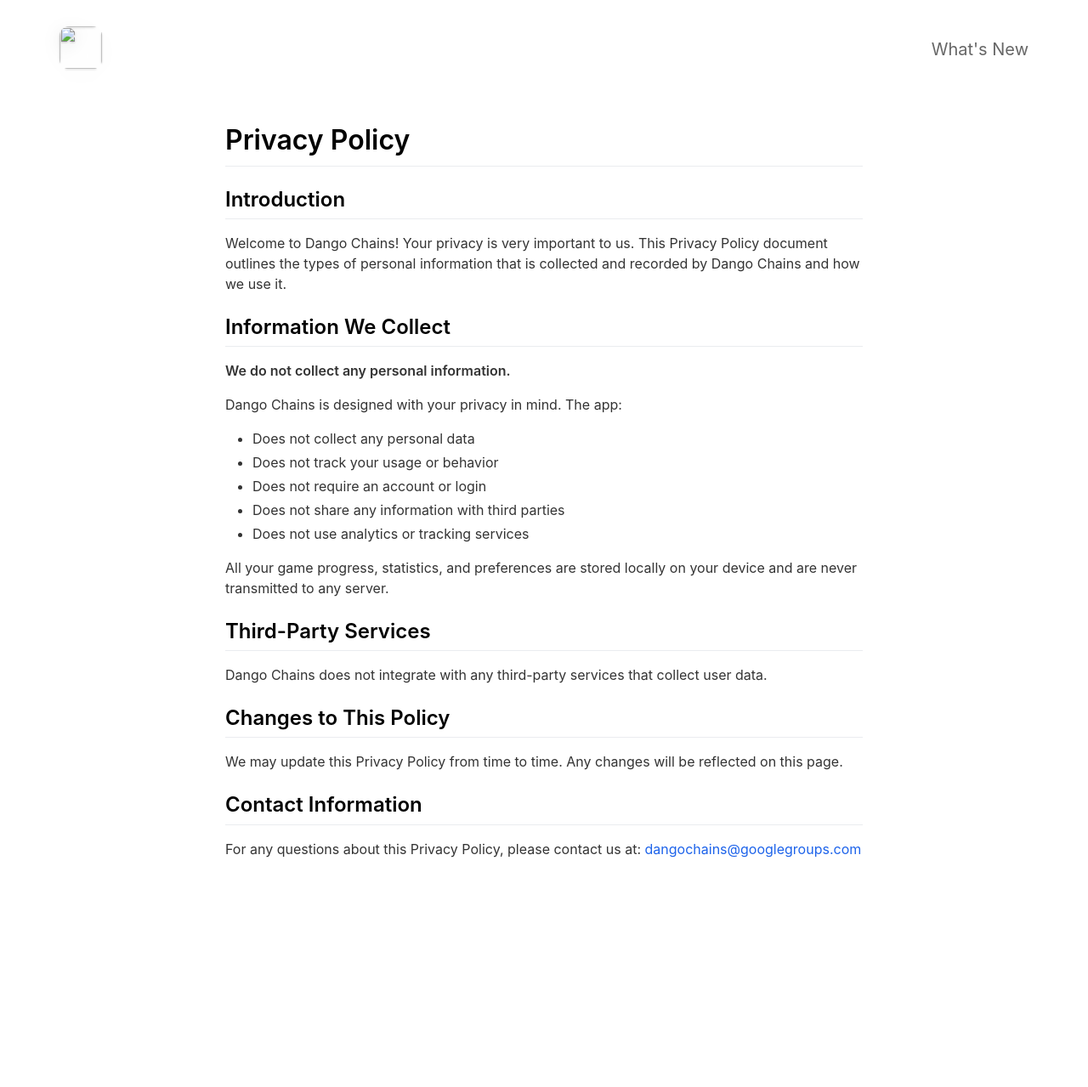
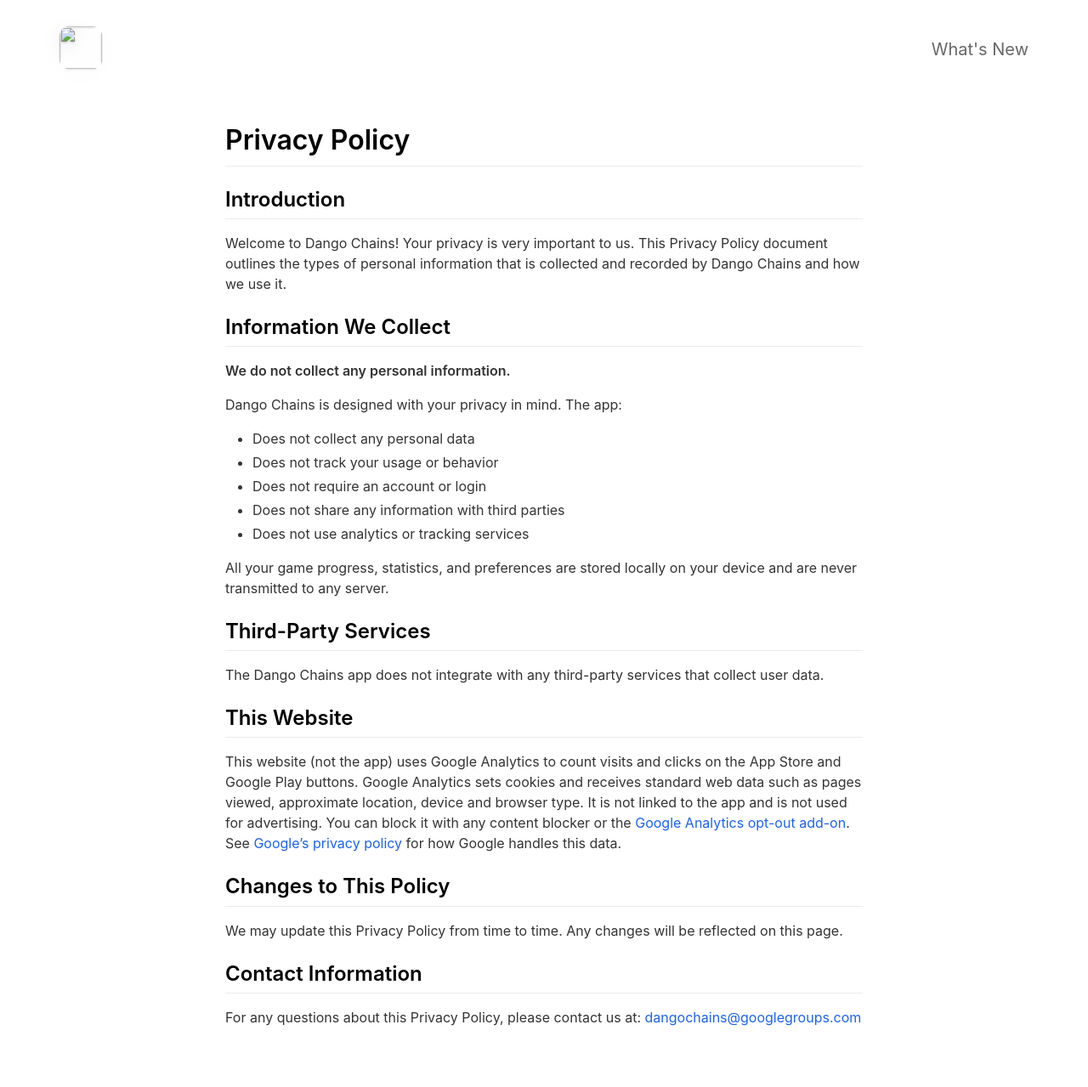
Before and after one commit to JuicyPasta/DangoChains-Landing-Page, a Jekyll site: the page built from _pages/privacypolicy.md, in a window 1280 px wide. Shown: the whole page at 85% size. Built offline with Jekyll 4.4.1, drawn with Linux system fonts in a browser that asks for light colours; nearby versions of some CDN libraries; before the commit the page ends 1081 px from its top, so only the background shows below that.

Commit message:
Add GA4 analytics, Play Store link, and website privacy section
- GA4 web stream G-S9ZVX65FJ7 with app_store_click / play_store_click events
- Fill in the Google Play link so Android visitors can install
- Privacy policy: disclose analytics on the website (the app still has none)

Co-Authored-By: Claude Opus 5.5 <noreply@anthropic.com>

```diff
--- a/_config.yml
+++ b/_config.yml
@@ -6,7 +6,7 @@ ios_app_id                                : 6757343508
 ios_app_country                           : us                                        # Required outside USA. Enter 2 letter country code as in https://en.wikipedia.org/wiki/ISO_3166-1_alpha-2
 
 appstore_link                             :                                           # Automatically populates if not set and if iOS app ID is set. Otherwise enter manually.
-playstore_link                            :                                           # Enter Google Play Store URL.
+playstore_link                            : https://play.google.com/store/apps/details?id=com.jacksondarrow.dangochains   # Enter Google Play Store URL.
 presskit_download_link                    :                                           # Enter a link to downloadable file or (e.g. public Dropbox link to a .zip file).
                                                                                       # Or upload your press kit file to assets and set path accordingly (e.g. "assets/your_press_kit.zip").
 
@@ -14,6 +14,8 @@ app_icon                                  :
 app_name                                  :                                           # Automatically populates if not set and if iOS app ID is set.  Otherwise enter manually.
 app_price                                 :                                           # Automatically populates if not set and if iOS app ID is set.  Otherwise enter manually.
 app_description                           : Japanese Word Association Game
+
+google_analytics_id                       : G-S9ZVX65FJ7                              # GA4 web stream "DangoChains landing page" (added 2026-11-07).
 
 enable_smart_app_banner                   : true                                      # Set to true to show a smart app banner at top of page on mobile devices.
 
--- a/_includes/head.html
+++ b/_includes/head.html
@@ -16,4 +16,23 @@
 
 	<link rel="stylesheet" href="https://use.fontawesome.com/releases/v5.6.3/css/all.css" integrity="sha384-UHRtZLI+pbxtHCWp1t77Bi1L4ZtiqrqD80Kn4Z8NTSRyMA2Fd33n5dQ8lWUE00s/" crossorigin="anonymous">
 	<link rel="stylesheet" href="{{ '/main.css' | relative_url }}">
+
+	{% if site.google_analytics_id %}
+	<!-- Google Analytics 4 (website only; the app itself has no analytics) -->
+	<script async src="https://www.googletagmanager.com/gtag/js?id={{ site.google_analytics_id }}"></script>
+	<script>
+		window.dataLayer = window.dataLayer || [];
+		function gtag(){dataLayer.push(arguments);}
+		gtag('js', new Date());
+		gtag('config', '{{ site.google_analytics_id }}');
+		// Store-button clicks are the landing page's conversion events.
+		document.addEventListener('click', function (e) {
+			var a = e.target.closest && e.target.closest('a.appStoreLink, a.playStoreLink');
+			if (!a) return;
+			gtag('event', a.classList.contains('playStoreLink') ? 'play_store_click' : 'app_store_click', {
+				link_url: a.href, transport_type: 'beacon'
+			});
+		});
+	</script>
+	{% endif %}
 </head>
--- a/_pages/privacypolicy.md
+++ b/_pages/privacypolicy.md
@@ -24,7 +24,10 @@ Dango Chains is designed with your privacy in mind. The app:
 All your game progress, statistics, and preferences are stored locally on your device and are never transmitted to any server.
 
 ## Third-Party Services
-Dango Chains does not integrate with any third-party services that collect user data.
+The Dango Chains app does not integrate with any third-party services that collect user data.
+
+## This Website
+This website (not the app) uses Google Analytics to count visits and clicks on the App Store and Google Play buttons. Google Analytics sets cookies and receives standard web data such as pages viewed, approximate location, device and browser type. It is not linked to the app and is not used for advertising. You can block it with any content blocker or the [Google Analytics opt-out add-on](https://tools.google.com/dlpage/gaoptout). See [Google's privacy policy](https://policies.google.com/privacy) for how Google handles this data.
 
 ## Changes to This Policy
 We may update this Privacy Policy from time to time. Any changes will be reflected on this page.
```
